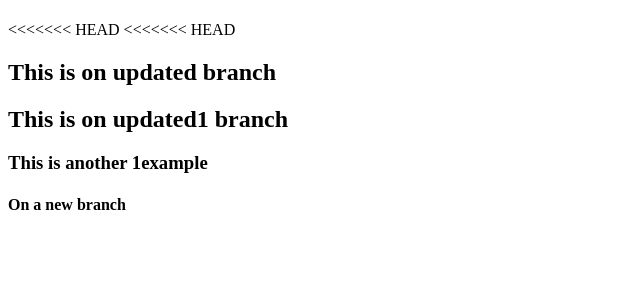
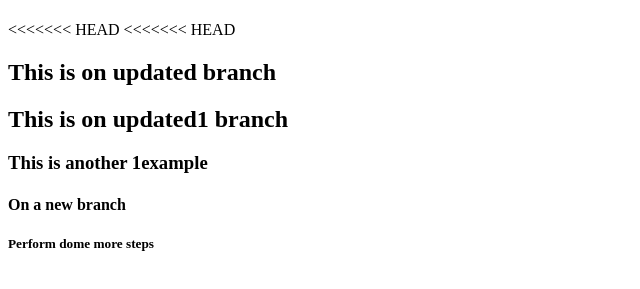
Before and after one commit to Kalyani-techlab/Project4-backup, a plain HTML site: page index.html in a window 1280 px wide. Shown: the part 191-480 px from the top of the page, without its empty margins (0-640 px from the left). Drawn offline with Linux system fonts and the light colour scheme.

Commit message:
diff check

```diff
--- a/index.html
+++ b/index.html
@@ -17,5 +17,6 @@
         <h2>This is on updated1 branch</h2>
         <h3>This is another 1example</h3>
         <h4>On a new branch</h4>
+        <h5> Perform dome more steps</h5>
     </body>
 </html>
```
